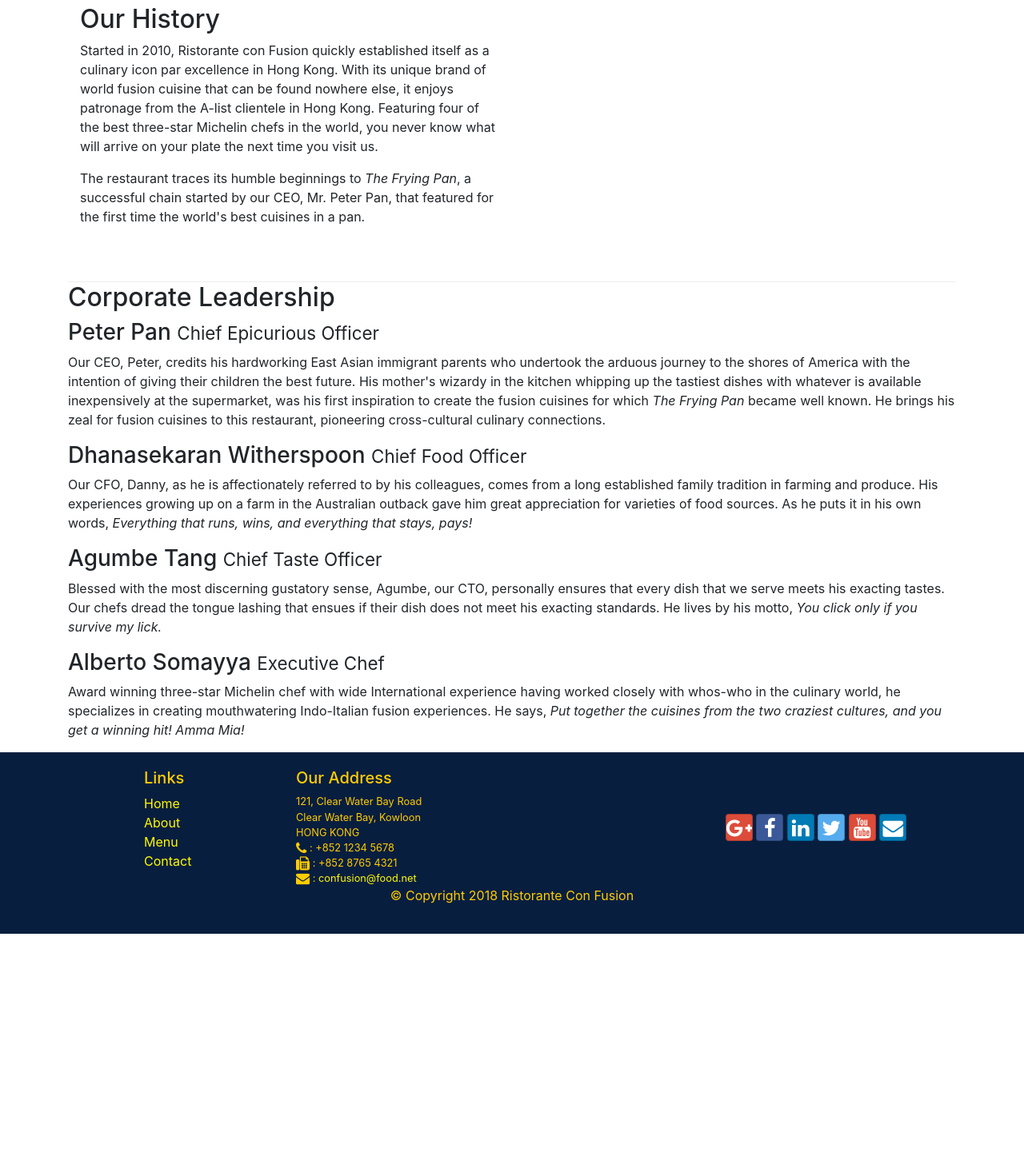
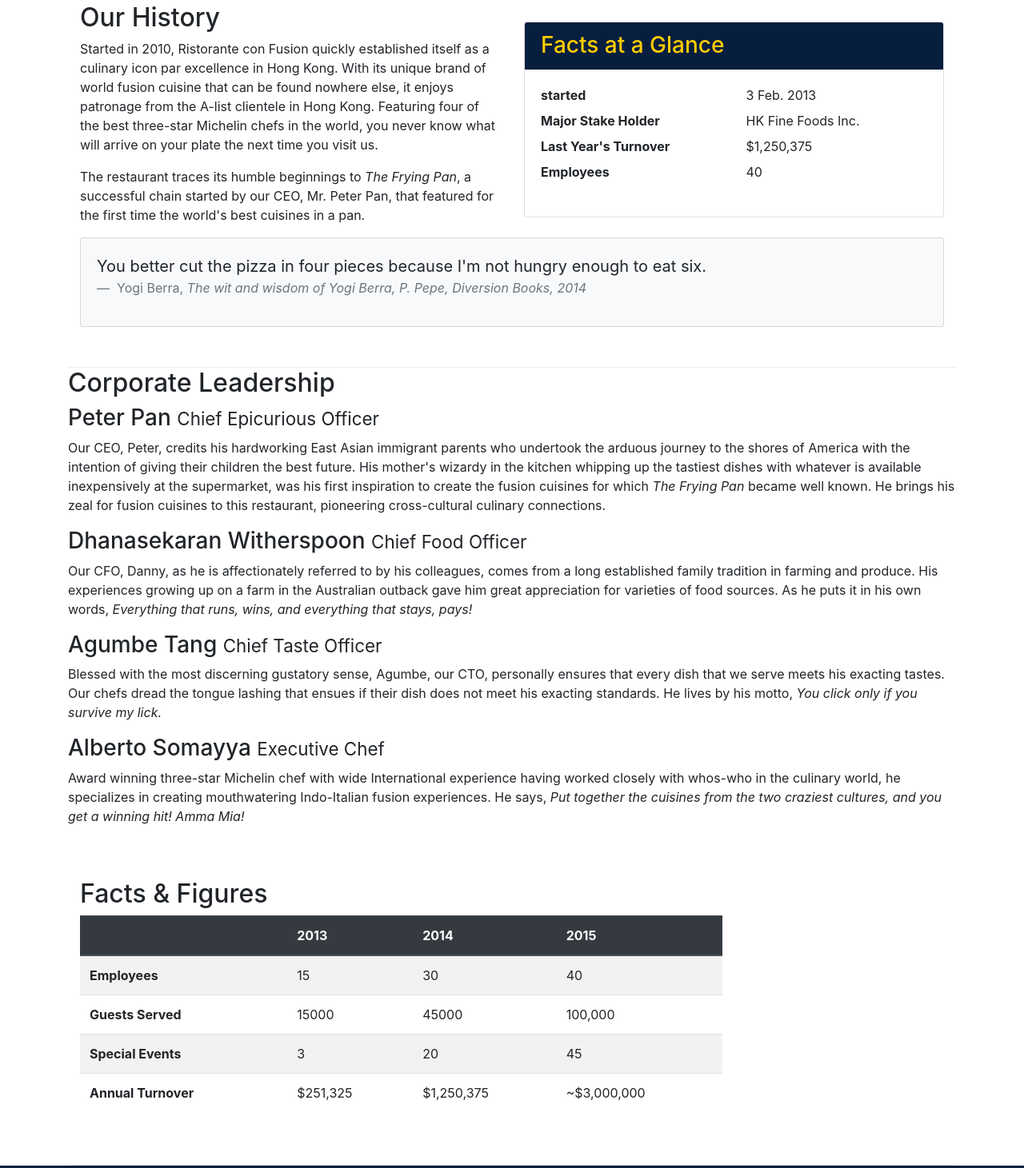
Before and after one commit to ParthPrajapati43/Front-End-Web-UI-Frameworks-and-Tools-Bootstrap-4, a website: page aboutus.html in a window 1280 px wide. Shown: the part 512-1973 px from the top of the page at 80% size. Before the commit the page ends 1680 px from the top, so only its background shows below. Drawn offline with nearby package versions, Linux system fonts and the light colour scheme.

Commit message:
Tables and Cards

```diff
--- a/aboutus.html
+++ b/aboutus.html
@@ -84,7 +84,40 @@
                     cuisines in a pan.
                 </p>
             </div>
-            <div class="col-12 col-sm"></div>
+            <div class="col-12 col-sm-6">
+                <div class="card">
+                    <h3 class="card-header" id="card-glance">Facts at a Glance</h3>
+                    <div class="card-body">
+                        <dl class="row">
+                            <dt class="col-6">started</dt>
+                            <dd class="col-6">3 Feb. 2013</dd>
+                            <dt class="col-6">Major Stake Holder</dt>
+                            <dd class="col-6">HK Fine Foods Inc.</dd>
+                            <dt class="col-6">Last Year's Turnover</dt>
+                            <dd class="col-6">$1,250,375</dd>
+                            <dt class="col-6">Employees</dt>
+                            <dd class="col-6">40</dd>
+                        </dl>
+                    </div>
+                </div>
+            </div>
+            <div class="col-12">
+                <div class="card card-body bg-light">
+                    <blockquote class="blockquote">
+                        <p class="mb-0">
+                            You better cut the pizza in four pieces because
+                            I'm not hungry enough to eat six.
+                        </p>
+                        <footer class="blockquote-footer">
+                            Yogi Berra,
+                            <cite title="Source title">
+                                The wit and wisdom of Yogi Berra,
+                                P. Pepe, Diversion Books, 2014
+                            </cite>
+                        </footer>
+                    </blockquote>
+                </div>
+            </div>
         </div>
 
         <div class="row">
@@ -128,6 +161,51 @@
                     <em>Put together the cuisines from the two craziest cultures, and you
                         get a winning hit! Amma Mia!</em>
                 </p>
+            </div>
+        </div>
+        <div class="row row-content">
+            <div class="col-12 col-sm-9">
+                <h2>Facts &amp; Figures</h2>
+                <div class="table-responsive">
+                    <table class="table table-striped">
+                        <thead class="thead-dark">
+                            <tr>
+                                <th>&nbsp;</th>
+                                <th>2013</th>
+                                <th>2014</th>
+                                <th>2015</th>
+                            </tr>
+                        </thead>
+                        <tbody>
+                            <tr>
+                                <th>Employees</th>
+                                <td>15</td>
+                                <td>30</td>
+                                <td>40</td>
+                            </tr>
+                            <tr>
+                                <th>Guests Served</th>
+                                <td>15000</td>
+                                <td>45000</td>
+                                <td>100,000</td>
+                            </tr>
+                            <tr>
+                                <th>Special Events</th>
+                                <td>3</td>
+                                <td>20</td>
+                                <td>45</td>
+                            </tr>
+                            <tr>
+                                <th>Annual Turnover</th>
+                                <td>$251,325</td>
+                                <td>$1,250,375</td>
+                                <td>~$3,000,000</td>
+                            </tr>
+                        </tbody>
+                    </table>
+                </div>
+            </div>
+            <div class="col-12 col-sm-3">
             </div>
         </div>
     </div>
--- a/css/styles.css
+++ b/css/styles.css
@@ -65,3 +65,8 @@ body {
 #c-address a:active {
   color: #003cff;
 }
+
+#card-glance {
+  background-color: #081e3f;
+  color: #ffcc00;
+}
```
